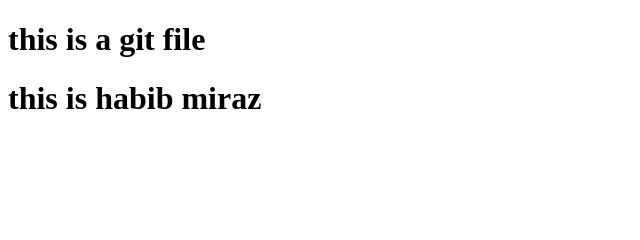
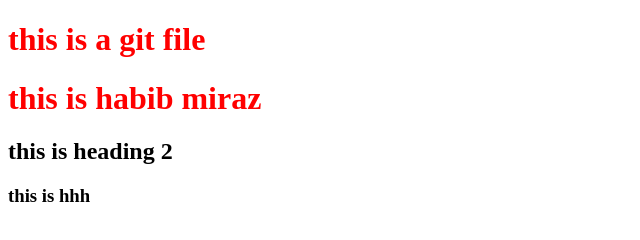
Before and after one commit to mirazovro/two-repo, a plain HTML site: page index.html in a window 1280 px wide. Shown: the whole page, without its empty margins (0-640 px from the left). Drawn offline with Linux system fonts and the light colour scheme.

Commit message:
style added

```diff
--- a/index.html
+++ b/index.html
@@ -5,9 +5,12 @@
     <meta http-equiv="X-UA-Compatible" content="IE=edge">
     <meta name="viewport" content="width=device-width, initial-scale=1.0">
     <title>Document</title>
+    <link rel="stylesheet" href="style.css">
 </head>
 <body>
     <h1>this is a git file</h1>
     <h1>this is habib miraz</h1>
+    <h2>this is heading 2</h2>
+    <h3>this is hhh</h3>
 </body>
 </html>
--- /dev/null
+++ b/style.css
@@ -0,0 +1,3 @@
+h1{
+    color:red;
+}
```
